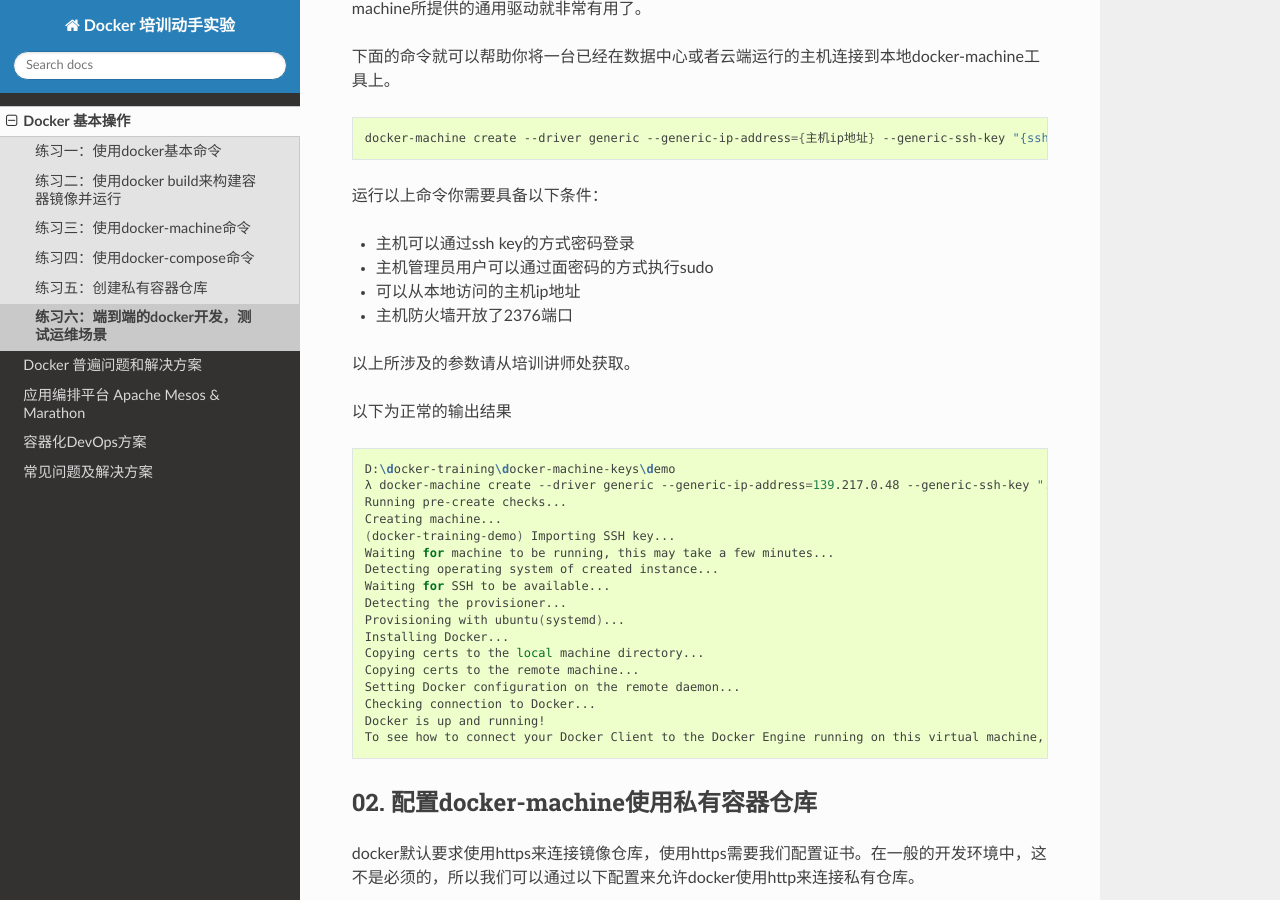
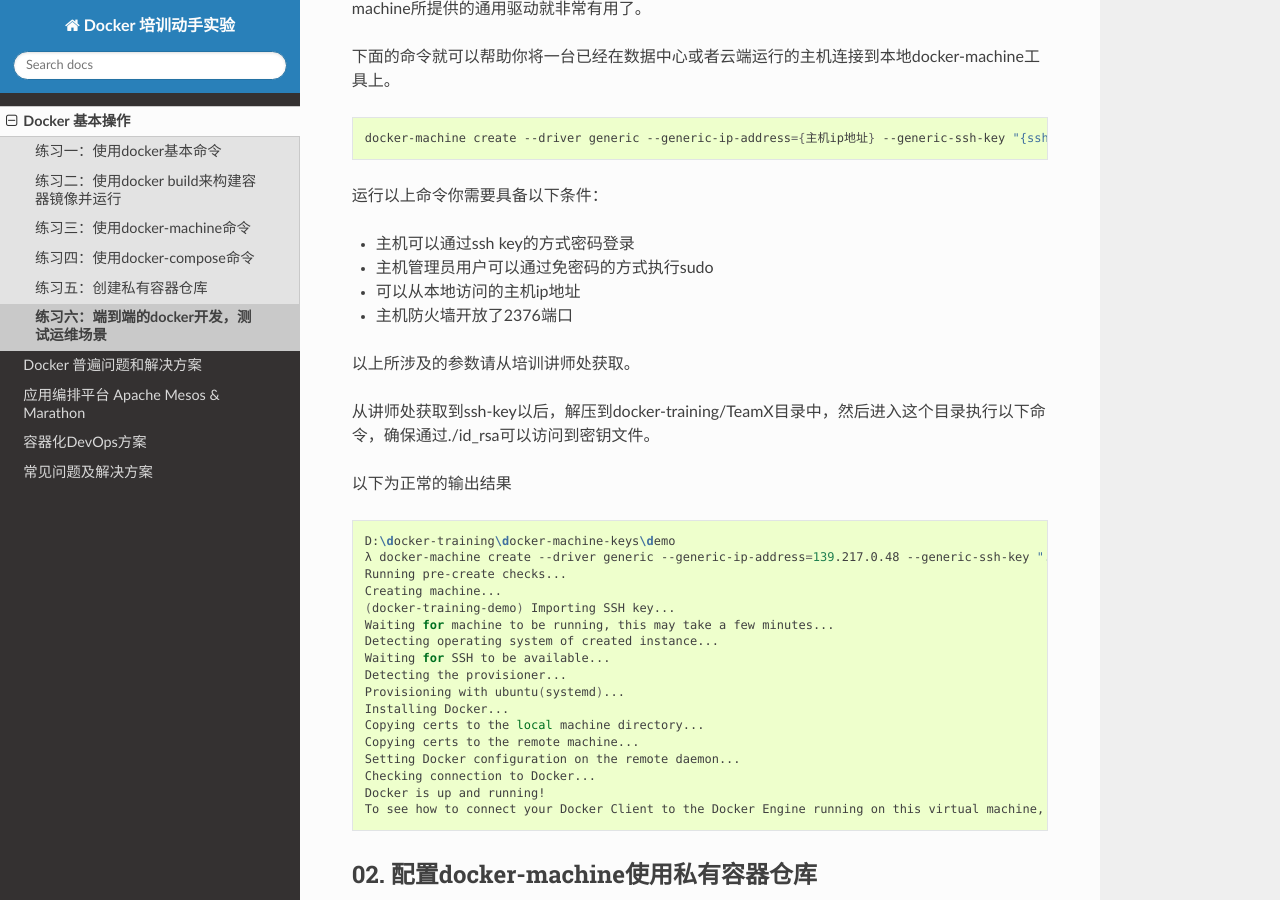
Before and after one commit to lean-soft/docker-training-hols, a Sphinx documentation site: the page built from docs/01-getting-started/docker-end-to-end.rst, in a window 1280 px wide and 900 px high, scrolled down 350 px. Built offline with Sphinx 7.4.7 and the Read the Docs theme 2.0.0, drawn with Linux system fonts in a browser that asks for light colours; pages that are not in the unit, such as notebooks, are missing from menus; the version number could not be read and is left out.

Commit message:
更新ssh-key放置位置

```diff
--- a/docs/01-getting-started/docker-end-to-end.rst
+++ b/docs/01-getting-started/docker-end-to-end.rst
@@ -17,11 +17,13 @@
 运行以上命令你需要具备以下条件：
 
 - 主机可以通过ssh key的方式密码登录
-- 主机管理员用户可以通过面密码的方式执行sudo
+- 主机管理员用户可以通过免密码的方式执行sudo
 - 可以从本地访问的主机ip地址
 - 主机防火墙开放了2376端口
 
 以上所涉及的参数请从培训讲师处获取。
+
+从讲师处获取到ssh-key以后，解压到docker-training/TeamX目录中，然后进入这个目录执行以下命令，确保通过./id_rsa可以访问到密钥文件。
 
 以下为正常的输出结果
 
```
